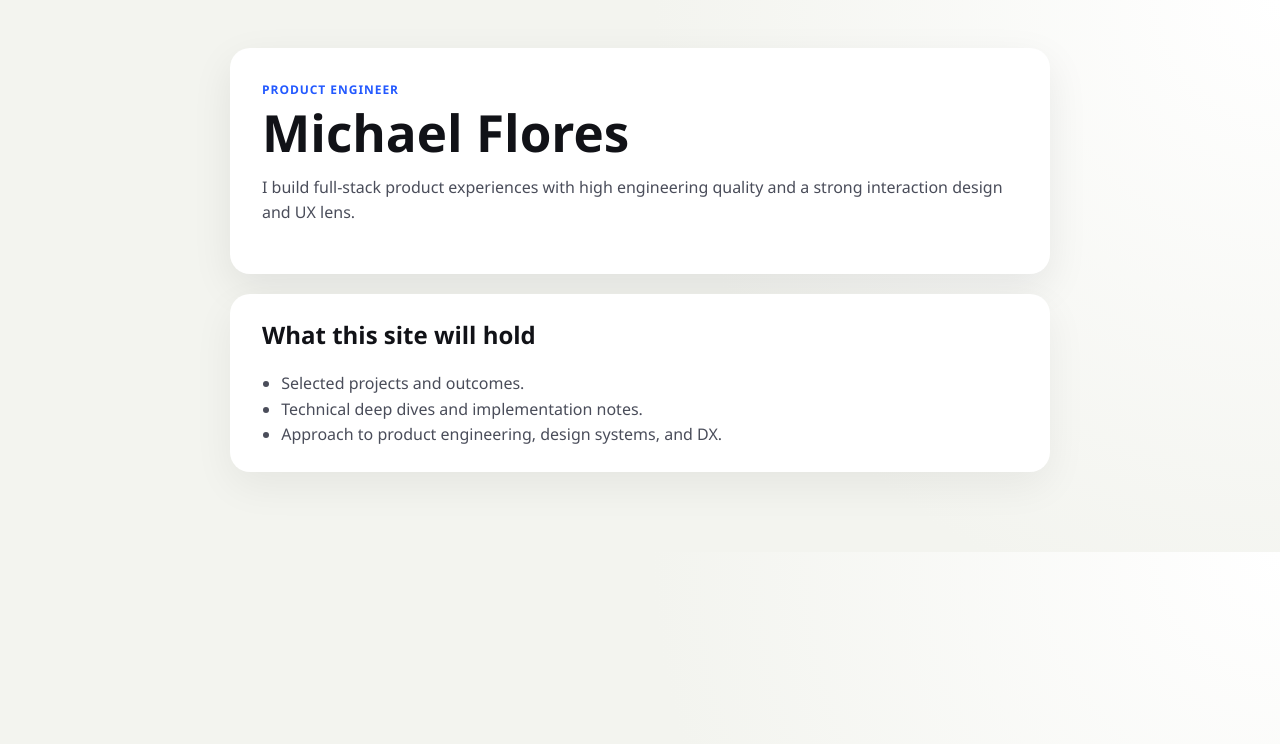
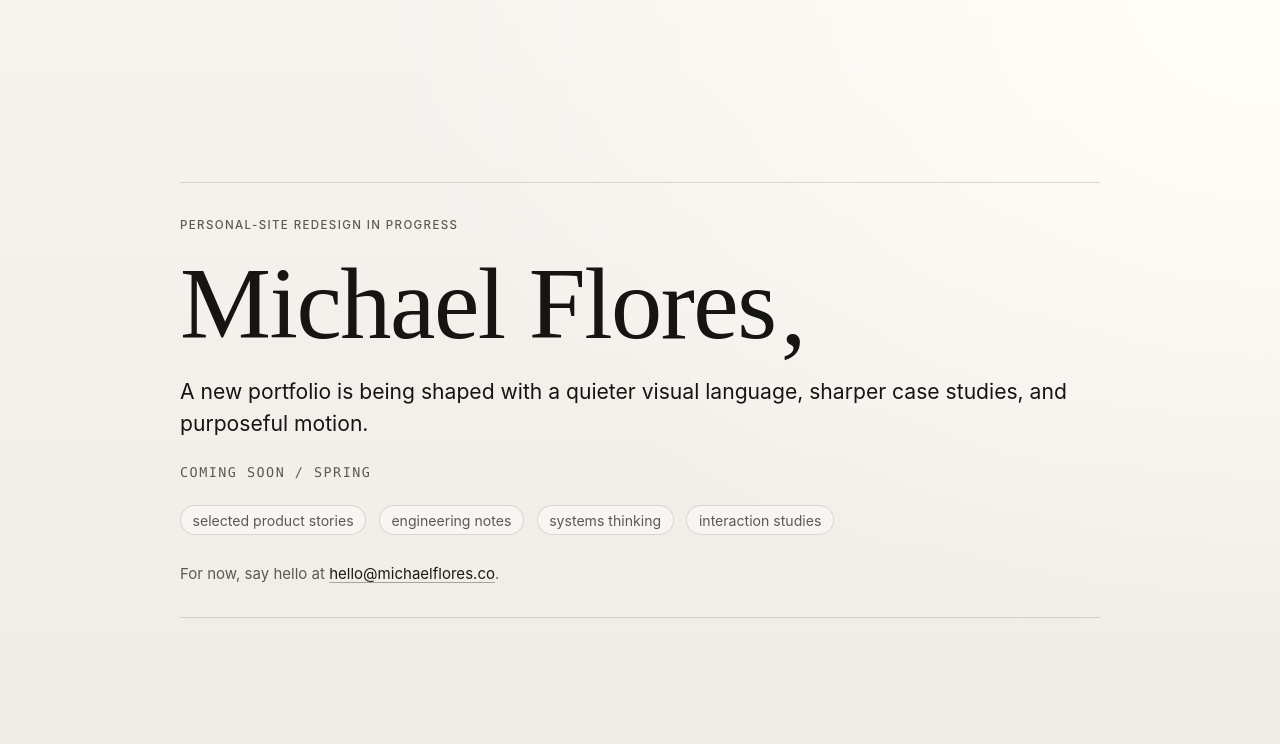
Before and after one commit to DoubleTap-Consulting/michael-flores-co, a Next.js app in the folder apps/personal-site/: page / in a window 1280 px wide. Shown: the top 744 px of the page. Built offline with nearby package versions, Linux system fonts and the light colour scheme.

Commit message:
Update site to coming soon teaser

```diff
--- a/apps/personal-site/app/globals.css
+++ b/apps/personal-site/app/globals.css
@@ -1,10 +1,16 @@
 :root {
   color-scheme: light;
-  --bg: #f3f4ef;
-  --surface: #ffffff;
-  --text: #111217;
-  --muted: #4a4d5a;
-  --accent: #2359ff;
+  --bg: #f6f4ef;
+  --bg-alt: #efece5;
+  --text: #161513;
+  --muted: #5d5952;
+  --line: rgba(22, 21, 19, 0.14);
+  --accent: #1c1a17;
+  --focus: #345ce9;
+  --header-font: "Iowan Old Style", "Baskerville", "Times New Roman", serif;
+  --body-font: "SF Pro Text", "Avenir Next", "Helvetica Neue", sans-serif;
+  --mono-font: "SF Mono", "Menlo", "Consolas", monospace;
+  --ease-out: cubic-bezier(0.22, 1, 0.36, 1);
 }
 
 * {
@@ -15,59 +21,211 @@ html,
 body {
   margin: 0;
   padding: 0;
-  font-family: "Avenir Next", "Segoe UI", sans-serif;
-  background: radial-gradient(circle at top right, #fff 0%, var(--bg) 45%);
+  font-family: var(--body-font);
+  background:
+    radial-gradient(120% 140% at 100% 0%, #fffdf8 8%, transparent 58%),
+    linear-gradient(180deg, var(--bg) 0%, var(--bg-alt) 100%);
   color: var(--text);
 }
 
-.page {
-  max-width: 860px;
-  margin: 0 auto;
-  padding: 3rem 1.25rem 5rem;
+.teaser-page {
+  min-height: 100svh;
   display: grid;
-  gap: 1.25rem;
+  align-items: center;
+  padding: clamp(1.5rem, 4.2vw, 4rem);
 }
 
-.hero {
-  background: var(--surface);
-  border-radius: 20px;
-  padding: 2rem;
-  box-shadow: 0 14px 40px rgba(17, 18, 23, 0.08);
+.teaser {
+  width: min(920px, 100%);
+  margin: 0 auto;
+  display: grid;
+  gap: clamp(0.9rem, 2.2vw, 1.35rem);
+  position: relative;
+  padding: clamp(1.25rem, 2.6vw, 2.5rem) 0;
+  border-top: 1px solid var(--line);
+  border-bottom: 1px solid var(--line);
+  animation: teaser-enter 700ms var(--ease-out) both;
 }
 
-.eyebrow {
+.teaser__kicker {
   margin: 0;
   text-transform: uppercase;
-  letter-spacing: 0.08em;
-  font-size: 0.75rem;
-  color: var(--accent);
-  font-weight: 700;
+  letter-spacing: 0.12em;
+  font-size: 0.72rem;
+  color: var(--muted);
+  font-weight: 520;
+  line-height: 1.4;
 }
 
-h1 {
-  margin: 0.4rem 0 0.8rem;
-  font-size: clamp(2rem, 4vw, 3.4rem);
-  line-height: 1.04;
+.teaser__title {
+  margin: 0;
+  display: inline-flex;
+  align-items: baseline;
+  gap: 0.05em;
+  font-family: var(--header-font);
+  font-weight: 500;
+  font-size: clamp(2.2rem, 8vw, 6.4rem);
+  letter-spacing: -0.015em;
+  line-height: 0.98;
 }
 
-h2 {
-  margin-top: 0;
+.teaser__name {
+  display: inline-block;
+  overflow: hidden;
+  white-space: nowrap;
+  max-width: 0;
+  animation: reveal-name 1000ms steps(18, end) 200ms forwards;
 }
 
-p,
-li {
-  color: var(--muted);
-  line-height: 1.6;
+.teaser__comma {
+  display: inline-block;
+  transform-origin: 55% 75%;
+  animation: comma-drift 3.3s ease-in-out 1s infinite;
 }
 
-.panel {
-  background: var(--surface);
-  border-radius: 20px;
-  padding: 1.5rem 2rem;
-  box-shadow: 0 14px 40px rgba(17, 18, 23, 0.06);
+.teaser__lede {
+  margin: 0;
+  width: min(68ch, 100%);
+  font-size: clamp(1rem, 1.7vw, 1.32rem);
+  line-height: 1.52;
 }
 
-ul {
+.teaser__status {
+  margin: 0.2rem 0 0;
+  font-family: var(--mono-font);
+  font-size: clamp(0.74rem, 1.1vw, 0.84rem);
+  letter-spacing: 0.11em;
+  text-transform: uppercase;
+  color: var(--muted);
+}
+
+.teaser__statusText {
+  display: inline-block;
+  overflow: hidden;
+  white-space: nowrap;
+  max-width: 0;
+  animation: status-type 1400ms steps(24, end) 850ms forwards;
+}
+
+.teaser__cursor {
+  margin-left: 0.2rem;
+  display: inline-block;
+  animation: cursor-blink 950ms steps(1, end) infinite;
+}
+
+.teaser__signals {
+  list-style: none;
   margin: 0;
-  padding-left: 1.2rem;
+  padding: 0;
+  display: flex;
+  flex-wrap: wrap;
+  gap: 0.5rem 0.8rem;
+  font-size: clamp(0.82rem, 1.1vw, 0.96rem);
+  color: var(--muted);
 }
+
+.teaser__signals li {
+  border: 1px solid var(--line);
+  border-radius: 999px;
+  padding: 0.36rem 0.72rem;
+  background: rgba(255, 255, 255, 0.42);
+  backdrop-filter: blur(3px);
+}
+
+.teaser__contact {
+  margin: 0.45rem 0 0;
+  font-size: clamp(0.94rem, 1.1vw, 1.03rem);
+  color: var(--muted);
+}
+
+.teaser__contact a {
+  color: var(--accent);
+  text-underline-offset: 0.2em;
+  text-decoration-thickness: 1px;
+  text-decoration-color: rgba(28, 26, 23, 0.35);
+  transition: text-decoration-color 180ms var(--ease-out);
+}
+
+.teaser__contact a:hover {
+  text-decoration-color: currentcolor;
+}
+
+.teaser__contact a:focus-visible {
+  outline: 2px solid var(--focus);
+  outline-offset: 3px;
+  border-radius: 3px;
+}
+
+@keyframes teaser-enter {
+  from {
+    opacity: 0;
+    transform: translateY(12px);
+  }
+  to {
+    opacity: 1;
+    transform: translateY(0);
+  }
+}
+
+@keyframes reveal-name {
+  to {
+    max-width: 20ch;
+  }
+}
+
+@keyframes status-type {
+  to {
+    max-width: 24ch;
+  }
+}
+
+@keyframes comma-drift {
+  0%,
+  100% {
+    transform: translate3d(0, 0, 0);
+  }
+  50% {
+    transform: translate3d(0, 0.08em, 0);
+  }
+}
+
+@keyframes cursor-blink {
+  0%,
+  49% {
+    opacity: 1;
+  }
+  50%,
+  100% {
+    opacity: 0;
+  }
+}
+
+@media (max-width: 640px) {
+  .teaser {
+    gap: 0.95rem;
+  }
+
+  .teaser__signals {
+    gap: 0.42rem 0.56rem;
+  }
+}
+
+@media (prefers-reduced-motion: reduce) {
+  *,
+  *::before,
+  *::after {
+    animation-duration: 1ms !important;
+    animation-iteration-count: 1 !important;
+    transition-duration: 1ms !important;
+    scroll-behavior: auto !important;
+  }
+
+  .teaser__name,
+  .teaser__statusText {
+    max-width: none;
+  }
+
+  .teaser__cursor {
+    opacity: 1;
+  }
+}
--- a/apps/personal-site/app/layout.tsx
+++ b/apps/personal-site/app/layout.tsx
@@ -2,9 +2,9 @@ import type { Metadata } from "next";
 import "./globals.css";
 
 export const metadata: Metadata = {
-  title: "Michael Flores | Product Engineer",
+  title: "Michael Flores | Coming Soon",
   description:
-    "Portfolio and personal brand site for Michael Flores, a Product Engineer focused on full-stack systems, interaction design, and UX."
+    "A teaser for the upcoming portfolio redesign of Michael Flores."
 };
 
 export default function RootLayout({
--- a/apps/personal-site/app/page.tsx
+++ b/apps/personal-site/app/page.tsx
@@ -1,22 +1,44 @@
+const signalPhrases = [
+  "selected product stories",
+  "engineering notes",
+  "systems thinking",
+  "interaction studies",
+];
+
 export default function HomePage() {
   return (
-    <main className="page">
-      <section className="hero">
-        <p className="eyebrow">Product Engineer</p>
-        <h1>Michael Flores</h1>
-        <p>
-          I build full-stack product experiences with high engineering quality and a
-          strong interaction design and UX lens.
+    <main className="teaser-page">
+      <section className="teaser" aria-labelledby="landing-title">
+        <p className="teaser__kicker">personal-site redesign in progress</p>
+        <h1 id="landing-title" className="teaser__title">
+          <span className="teaser__name">Michael Flores</span>
+          <span className="teaser__comma" aria-hidden="true">
+            ,
+          </span>
+        </h1>
+
+        <p className="teaser__lede">
+          A new portfolio is being shaped with a quieter visual language,
+          sharper case studies, and purposeful motion.
         </p>
-      </section>
 
-      <section className="panel">
-        <h2>What this site will hold</h2>
-        <ul>
-          <li>Selected projects and outcomes.</li>
-          <li>Technical deep dives and implementation notes.</li>
-          <li>Approach to product engineering, design systems, and DX.</li>
+        <p className="teaser__status" aria-live="polite">
+          <span className="teaser__statusText">coming soon / spring 2026</span>
+          <span className="teaser__cursor" aria-hidden="true">
+            |
+          </span>
+        </p>
+
+        <ul className="teaser__signals" aria-label="Upcoming content">
+          {signalPhrases.map((phrase) => (
+            <li key={phrase}>{phrase}</li>
+          ))}
         </ul>
+
+        <p className="teaser__contact">
+          For now, say hello at{" "}
+          <a href="mailto:hello@michaelflores.co">hello@michaelflores.co</a>.
+        </p>
       </section>
     </main>
   );
```
